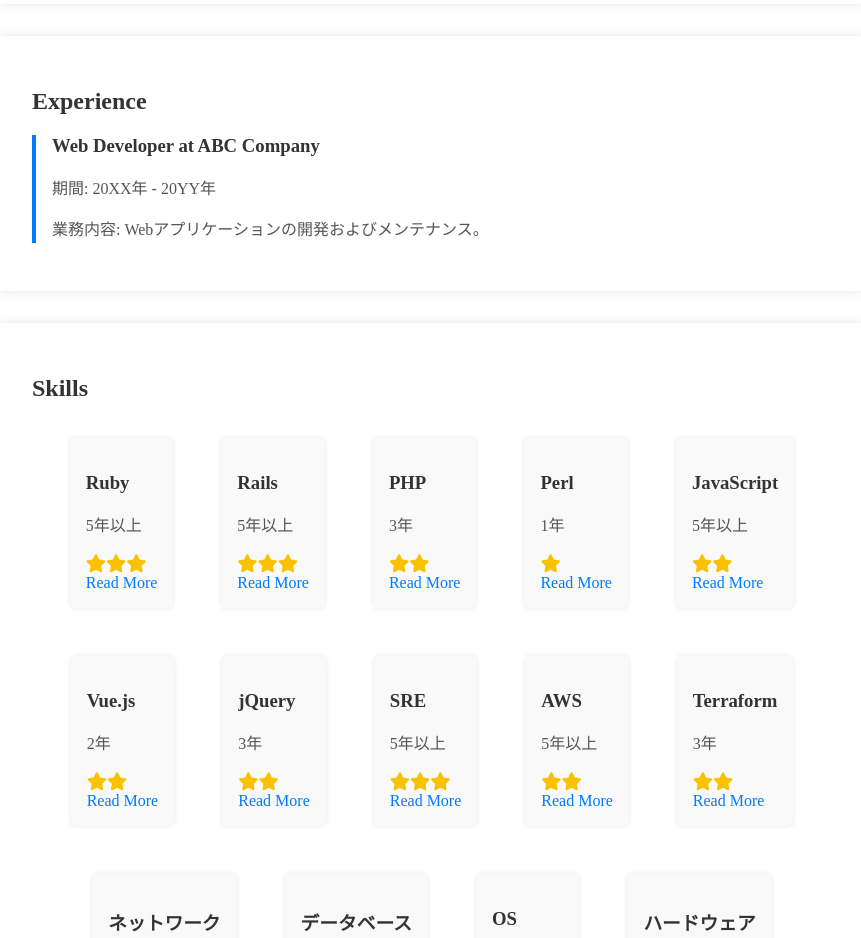
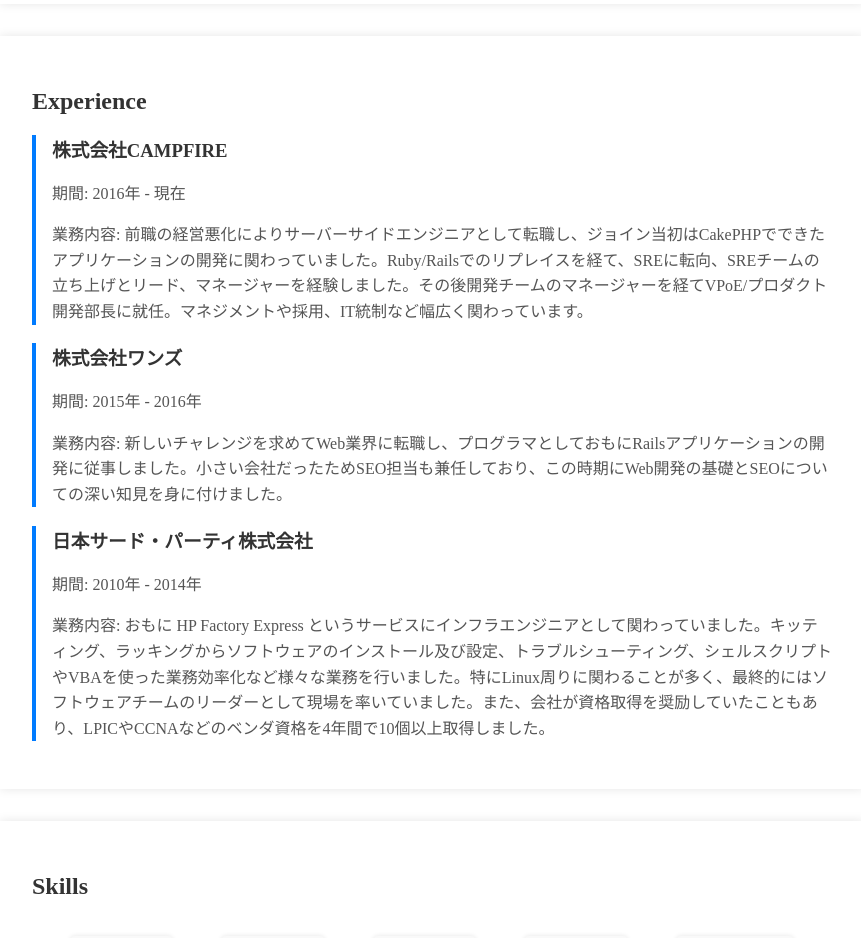
Before and after one commit to yuzoiwasaki/yuzoiwasaki.me, a SvelteKit app: page / in a window 1280 px wide. Shown: the part 640-1578 px from the top of the page, without its empty margins (208-1069 px from the left). Built offline with nearby package versions, Linux system fonts and the light colour scheme.

Commit message:
Update Experience

```diff
--- a/src/routes/+page.svelte
+++ b/src/routes/+page.svelte
@@ -30,9 +30,19 @@
 <section class="experience-container">
   <h2>Experience</h2>
   <div class="experience-card">
-    <h3>Web Developer at ABC Company</h3>
-    <p>期間: 20XX年 - 20YY年</p>
-    <p>業務内容: Webアプリケーションの開発およびメンテナンス。</p>
+    <h3>株式会社CAMPFIRE</h3>
+    <p>期間: 2016年 - 現在</p>
+    <p>業務内容: 前職の経営悪化によりサーバーサイドエンジニアとして転職し、ジョイン当初はCakePHPでできたアプリケーションの開発に関わっていました。Ruby/Railsでのリプレイスを経て、SREに転向、SREチームの立ち上げとリード、マネージャーを経験しました。その後開発チームのマネージャーを経てVPoE/プロダクト開発部長に就任。マネジメントや採用、IT統制など幅広く関わっています。</p>
+  </div>
+  <div class="experience-card">
+    <h3>株式会社ワンズ</h3>
+    <p>期間: 2015年 - 2016年</p>
+    <p>業務内容: 新しいチャレンジを求めてWeb業界に転職し、プログラマとしておもにRailsアプリケーションの開発に従事しました。小さい会社だったためSEO担当も兼任しており、この時期にWeb開発の基礎とSEOについての深い知見を身に付けました。</p>
+  </div>
+  <div class="experience-card">
+    <h3>日本サード・パーティ株式会社</h3>
+    <p>期間: 2010年 - 2014年</p>
+    <p>業務内容: おもに HP Factory Express というサービスにインフラエンジニアとして関わっていました。キッティング、ラッキングからソフトウェアのインストール及び設定、トラブルシューティング、シェルスクリプトやVBAを使った業務効率化など様々な業務を行いました。特にLinux周りに関わることが多く、最終的にはソフトウェアチームのリーダーとして現場を率いていました。また、会社が資格取得を奨励していたこともあり、LPICやCCNAなどのベンダ資格を4年間で10個以上取得しました。</p>
   </div>
 </section>
 
```
